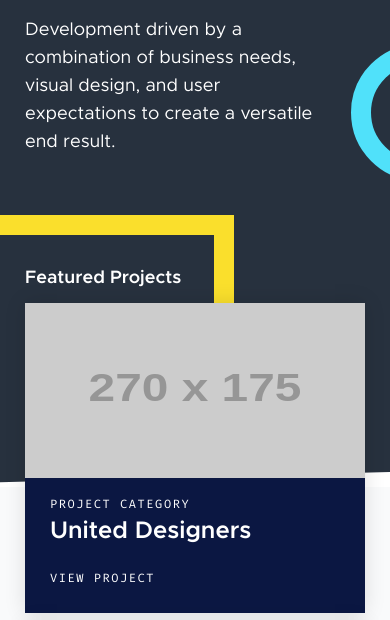
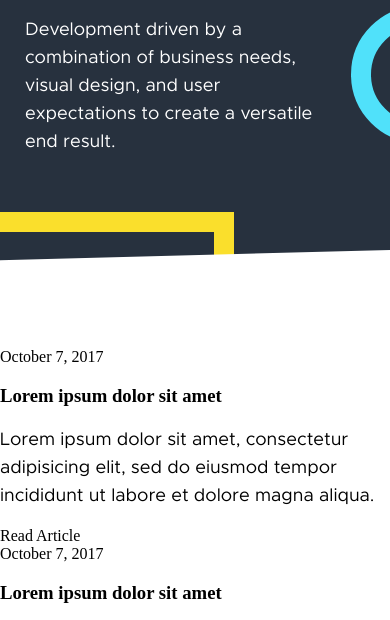
Before and after one commit to gsumpster/gsumpster.com, a website: page index.html in a window 390 px wide. Shown: the part 178-798 px from the top of the page. Drawn offline with nearby package versions, Linux system fonts and the light colour scheme; files that its build step writes are made by us from their sources; placeholder pictures from the web are drawn by us.

Commit message:
feat(mobile): removed the projects section

```diff
--- a/index.html
+++ b/index.html
@@ -36,7 +36,7 @@
         <h1><span>Detail Driven</span><br /> Development</h1>
         <p>Development driven by a combination of business needs, visual design, and user expectations to create a versatile end result.</p>
     </section>
-    <section class="projects">
+    <!-- <section class="projects">
         <h2>Featured Projects</h2>
         <div class="project">
             <div class="project__image">
@@ -74,7 +74,7 @@
                 <a>View Project</a>
             </div>
         </div>
-    </section>
+    </section> -->
     <section>
         <h2>Latest Articles</h2>
         <section>
--- a/scss/_header.scss
+++ b/scss/_header.scss
@@ -13,11 +13,12 @@ body.nav-open {
 .header {
     position: relative;
 
-    height: 610px;
+    height: 435px;
     padding: 20px 25px;
 
     color: $white;
     background-color: $darkblue;
+    overflow: hidden;
     .logo {
         position: relative;
         z-index: 100;
@@ -39,11 +40,11 @@ body.nav-open {
             left: 43px;
         }
         &:nth-child(2) {
-            top: 35%;
+            top: 40%;
             right: 0;
         }
         &:last-of-type {
-            bottom: -3px;
+            bottom: -175px;
             left: 0;
         }
     }
@@ -120,19 +121,18 @@ body.nav-open {
 
     &::after {
       position: absolute;
-      z-index: -1;
       right: 0;
       bottom: 0;
       left: 0;
 
       display: block;
 
-      height: 50%;
+      height: 10%;
 
       content: '';
       transform: skewY(-1.5deg);
       transform-origin: 100%;
 
-      background: inherit;
+      background: $white;
     }
 }
```
Also changed, not shown: scss/main.scss (+4 -4 lines).
